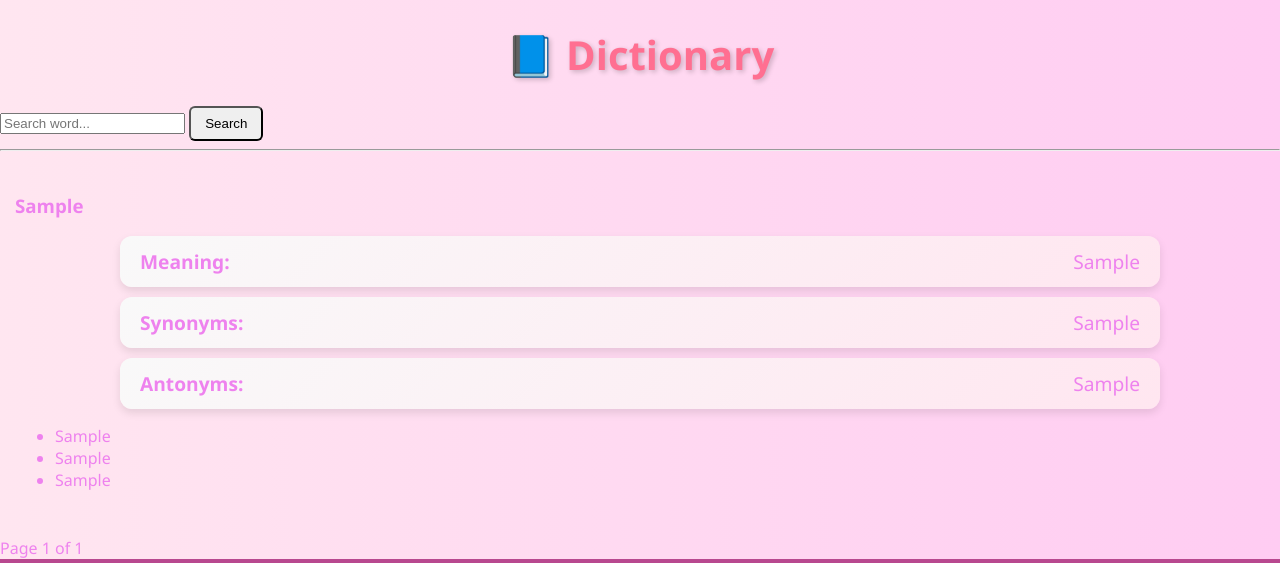
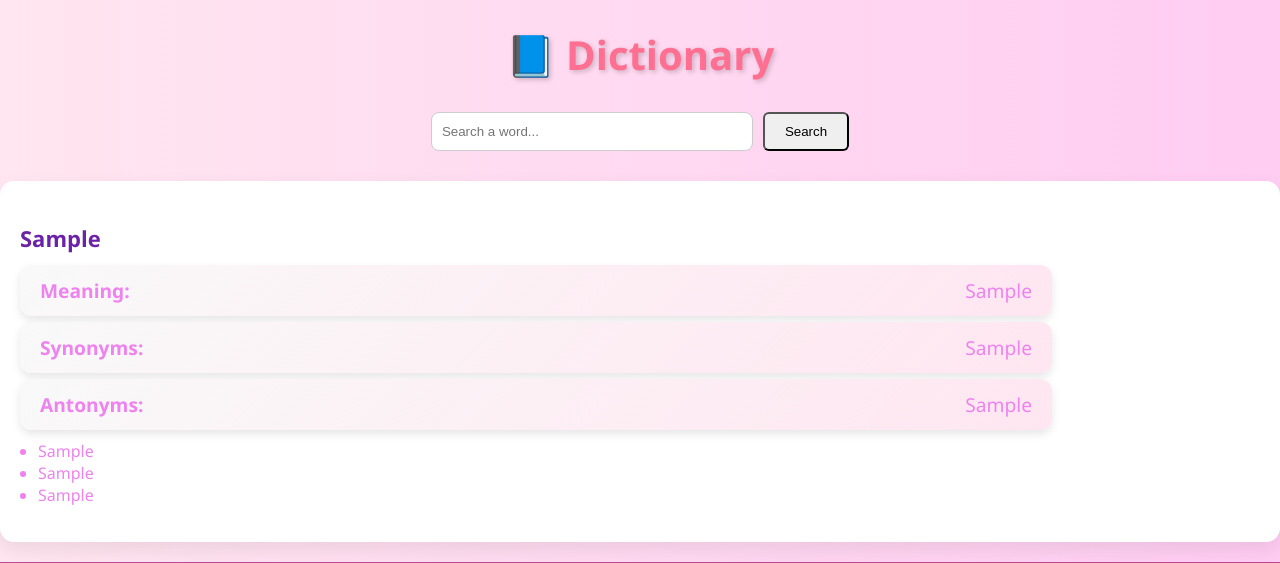
Before and after one commit to shivikarani/MainUpdatedProject, a Django app: page /dictionary/ in a window 1280 px wide. Shown: the part 109-672 px from the top of the page. Run offline with Django 5.2, Linux system fonts and the light colour scheme; tables that the repository leaves empty hold one stand-in row (values such as "Sample post").

Commit message:
changes made on 23122025

```diff
--- a/static/typingapp/carousel.js
+++ b/static/typingapp/carousel.js
@@ -10,5 +10,5 @@ document.addEventListener('DOMContentLoaded', () => {
     slides[index].classList.remove('active');
     index = (index + 1) % slides.length;
     slides[index].classList.add('active');
-  }, 60000); // change word every 3 seconds
+  }, 3000); // change word every 3 seconds
 });
--- a/static/typingapp/style.css
+++ b/static/typingapp/style.css
@@ -500,3 +500,115 @@ nav{
   white-space: pre-wrap;
   overflow-y: auto;
 }
+
+
+.dictionary-page {
+    max-width: 900px;
+    margin: auto;
+    padding: 20px;
+}
+
+.dict-title {
+    text-align: center;
+    color: #e91e63;
+    margin-bottom: 25px;
+}
+
+/* Search bar center */
+.search-wrapper {
+    display: flex;
+    justify-content: center;
+    margin-bottom: 30px;
+}
+
+.search-form {
+    display: flex;
+    gap: 10px;
+}
+
+.search-form input {
+    width: 300px;
+    padding: 10px;
+    border-radius: 8px;
+    border: 1px solid #ccc;
+}
+
+.search-form button {
+    padding: 10px 20px;
+    border-radius: 8px;
+    border: none;
+    background: #9c27b0;
+    color: white;
+    cursor: pointer;
+}
+
+/* Word Card */
+.word-card {
+    background: #fff;
+    border-radius: 12px;
+    padding: 20px;
+    margin-bottom: 25px;
+    box-shadow: 0 4px 10px rgba(0,0,0,0.1);
+}
+
+.word-title {
+    color: #673ab7;
+    margin-bottom: 15px;
+}
+
+.word-section {
+    margin-bottom: 12px;
+}
+
+.word-section .label {
+    font-weight: bold;
+    color: #e91e63;
+    display: block;
+    margin-bottom: 5px;
+}
+
+.word-section ul {
+    padding-left: 20px;
+}
+
+.pagination {
+    text-align: center;
+    margin-top: 30px;
+}
+
+.pagination a {
+    margin: 0 10px;
+    text-decoration: none;
+    color: #673ab7;
+    font-weight: bold;
+}
+
+.no-result {
+    text-align: center;
+    color: gray;
+}
+
+/* updation */
+
+.card {
+  background: #ffffff;
+  padding: 20px;
+  margin-bottom: 20px;
+  border-radius: 14px;
+  box-shadow: 0 8px 20px rgba(0,0,0,0.08);
+}
+
+.card h3 {
+  color: #6b21a8;
+  font-size: 22px;
+  margin-bottom: 12px;
+}
+
+.card p {
+  margin: 6px 0;
+}
+
+.card ul {
+  margin-top: 10px;
+  padding-left: 18px;
+}
--- a/typingapp/templates/typingapp/dictionary.html
+++ b/typingapp/templates/typingapp/dictionary.html
@@ -2,14 +2,42 @@
 {% block title %}Dictionary{% endblock %}
 
 {% block content %}
-<h1>📘 Dictionary</h1>
 
-<form method="get">
-  <input type="text" name="q" placeholder="Search word..." value="{{ query }}">
-  <button type="submit">Search</button>
-</form>
+<h1 style="text-align:center;">📘 Dictionary</h1>
 
+<!-- SEARCH BAR CENTER -->
+<div style="display:flex; justify-content:center; margin:30px 0;">
+  <form method="get" style="display:flex; gap:10px;">
+    <input type="text" name="q" placeholder="Search a word..."
+           value="{{ query }}" required
+           style="padding:10px; width:300px; border-radius:8px; border:1px solid #ccc;">
+    <button type="submit" style="padding:10px 20px;">Search</button>
+  </form>
+</div>
+
+{% if error %}
+  <p style="text-align:center; color:red;">{{ error }}</p>
+{% endif %}
+
+<!-- SEARCH RESULT -->
+{% if api_word %}
+<div class="card">
+  <h3>{{ api_word.word }}</h3>
+
+  <p><b>Meaning:</b> {{ api_word.meaning }}</p>
+  {% comment %} <p><b>Synonyms:</b> {{ api_word.synonyms }}</p>
+  <p><b>Antonyms:</b> {{ api_word.antonyms }}</p> {% endcomment %}
+
+  <ul>
+    {% for ex in api_word.examples %}
+      <li>{{ ex }}</li>
+    {% empty %}
+      <li>No example available</li>
+    {% endfor %}
+  </ul>
+</div>
 <hr>
+{% endif %}
 
 {% for word in page_obj %}
 <div class="card">
@@ -18,23 +46,13 @@
   <p><b>Synonyms:</b> {{ word.synonyms }}</p>
   <p><b>Antonyms:</b> {{ word.antonyms }}</p>
   <ul>
-    <li>{{ word.sentence1 }}</li>
-    <li>{{ word.sentence2 }}</li>
-    <li>{{ word.sentence3 }}</li>
+    {% if word.sentence1 %}<li>{{ word.sentence1 }}</li>{% endif %}
+    {% if word.sentence2 %}<li>{{ word.sentence2 }}</li>{% endif %}
+    {% if word.sentence3 %}<li>{{ word.sentence3 }}</li>{% endif %}
   </ul>
 </div>
-{% empty %}
-<p>No words found.</p>
 {% endfor %}
 
-<div>
-  {% if page_obj.has_previous %}
-    <a href="?page={{ page_obj.previous_page_number }}&q={{ query }}">Prev</a>
-  {% endif %}
-  Page {{ page_obj.number }} of {{ page_obj.paginator.num_pages }}
-  {% if page_obj.has_next %}
-    <a href="?page={{ page_obj.next_page_number }}&q={{ query }}">Next</a>
-  {% endif %}
-</div>
+
 
 {% endblock %}
--- a/typingapp/views.py
+++ b/typingapp/views.py
@@ -103,24 +103,134 @@ def save_result(request):
     return JsonResponse({'status':'ok','id': tr.id})
 
 
+import requests
+from django.shortcuts import render
 from .models import DictionaryWord
 from django.core.paginator import Paginator
 
+import requests
+from .models import DictionaryWord
+
+# def dictionary_view(request):
+#     query = request.GET.get('q', '').strip()
+#     words = DictionaryWord.objects.all()
+#     api_word = None
+
+#     if query:
+#         # 🔹 DB check
+#         db_word = DictionaryWord.objects.filter(word__iexact=query).first()
+
+#         if db_word:
+#             words = [db_word]
+#         else:
+#             # 🔹 API call
+#             url = f"https://api.dictionaryapi.dev/api/v2/entries/en/{query}"
+#             res = requests.get(url)
+
+#             if res.status_code == 200:
+#                 data = res.json()[0]
+
+#                 meanings = data.get('meanings', [])
+
+#                 synonyms =set()
+#                 antonyms = set()
+#                 examples = []
+
+#                 for meaning in meanings:
+#                     for d in meaning.get('definitions', []):
+#                         synonyms.update(d.get('synonyms', []))
+#                         antonyms.update(d.get('antonyms', []))
+#                         if d.get('example'):
+#                             examples.append(d['example'])
+
+#                 api_word = {
+#                     'word': query,
+#                     'meaning': meanings[0]['definitions'][0]['definition'] if meanings else 'N/A',
+#                     'synonyms': ', '.join(synonyms) if synonyms else 'N/A',
+#                     'antonyms': ', '.join(antonyms) if antonyms else 'N/A',
+#                     'examples': examples[:3]
+#                 }
+
+#                 # 🔹 OPTIONAL: DB me save karna
+#                 DictionaryWord.objects.create(
+#                     word=query,
+#                     meaning=api_word['meaning'],
+#                     synonyms=api_word['synonyms'],
+#                     antonyms=api_word['antonyms'],
+#                     sentence1=examples[0] if len(examples) > 0 else '',
+#                     sentence2=examples[1] if len(examples) > 1 else '',
+#                     sentence3=examples[2] if len(examples) > 2 else ''
+#                 )
+
+#                 words = DictionaryWord.objects.all()
+
+#     return render(request, 'typingapp/dictionary.html', {
+#         'page_obj': words,
+#         'query': query,
+#         'api_word': api_word
+#     })
+import requests
+
+def fetch_word_from_api(word):
+    url = f"https://api.dictionaryapi.dev/api/v2/entries/en/{word}"
+    response = requests.get(url)
+
+    if response.status_code != 200:
+        return None
+
+    data = response.json()[0]
+
+    meaning = ""
+    synonyms = []
+    antonyms = []
+    examples = []
+
+    for meaning_block in data.get("meanings", []):
+        for d in meaning_block.get("definitions", []):
+            if not meaning:
+                meaning = d.get("definition", "")
+
+            if d.get("example"):
+                examples.append(d["example"])
+
+            synonyms.extend(d.get("synonyms", []))
+            antonyms.extend(d.get("antonyms", []))
+
+    return {
+        "word": word,
+        "meaning": meaning or "N/A",
+        "synonyms": ", ".join(set(synonyms)) or "N/A",
+        "antonyms": ", ".join(set(antonyms)) or "N/A",
+        "examples": examples[:3]  # max 3
+    }
+
+from .models import DictionaryWord
+
 def dictionary_view(request):
-    query = request.GET.get('q', '')
-    words = DictionaryWord.objects.all()
+    query = request.GET.get("q", "").strip()
+    db_words = DictionaryWord.objects.all()
+
+    api_word = None
 
     if query:
-        words = words.filter(word__icontains=query)
+        db_words = db_words.filter(word__icontains=query)
 
-    paginator = Paginator(words, 10)
-    page_number = request.GET.get('page')
-    page_obj = paginator.get_page(page_number)
+        # agar DB mein nahi mila
+        if not db_words.exists():
+            api_word = fetch_word_from_api(query)
 
-    return render(request, 'typingapp/dictionary.html', {
-        'page_obj': page_obj,
-        'query': query
+    return render(request, "typingapp/dictionary.html", {
+        "page_obj": db_words,
+        "query": query,
+        "api_word": api_word
     })
+
+
+
+
+
+
+
 
 
 @login_required
```
